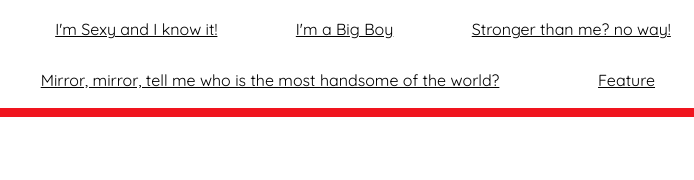
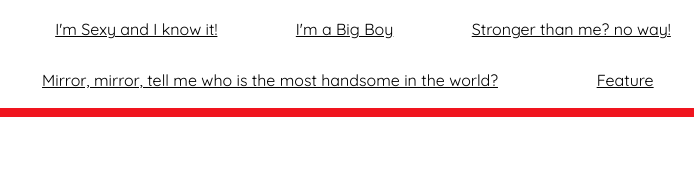
Before and after one commit to HackaGamers/adopteUnHeros, a plain HTML site: page client/index.html in a window 1280 px wide. Shown: the part 303-483 px from the top of the page, 297-991 px from the left. Drawn offline with nearby package versions, Linux system fonts and the light colour scheme; a small style sheet from the web is missing.

Commit message:
Update navbar

```diff
--- a/client/index.html
+++ b/client/index.html
@@ -22,7 +22,7 @@
 				<li><a href="#"> I'm Sexy and I know it!</a></li>
 				<li><a href="#"> I'm a Big Boy</a></li>
 				<li><a href="#"> Stronger than me? no way! </a></li>
-				<li><a href="#">Mirror, mirror, tell me who is the most handsome of the world?</a></li>
+				<li><a href="#">Mirror, mirror, tell me who is the most handsome in the world?</a></li>
 				<li><a href="#">Feature</a></li>
 			</ul>
 		</nav>
```
Also changed, not shown: 1 other file.
